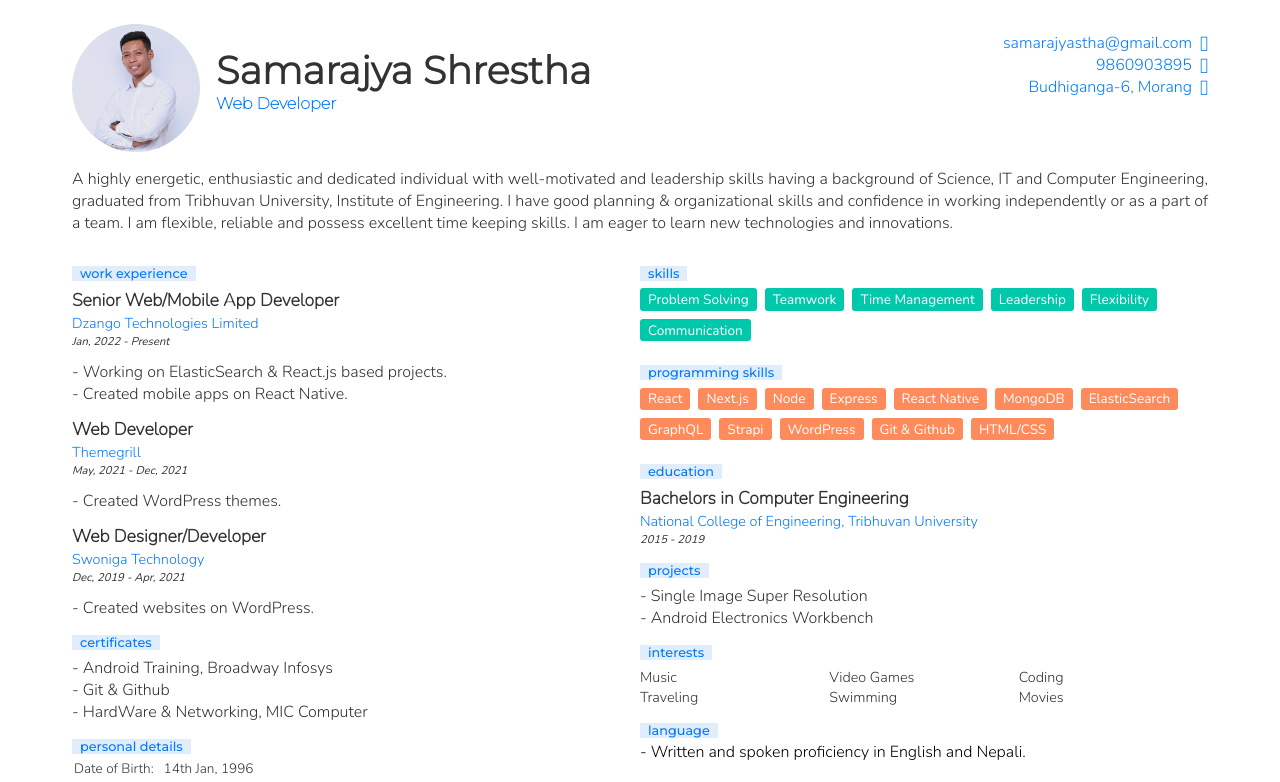
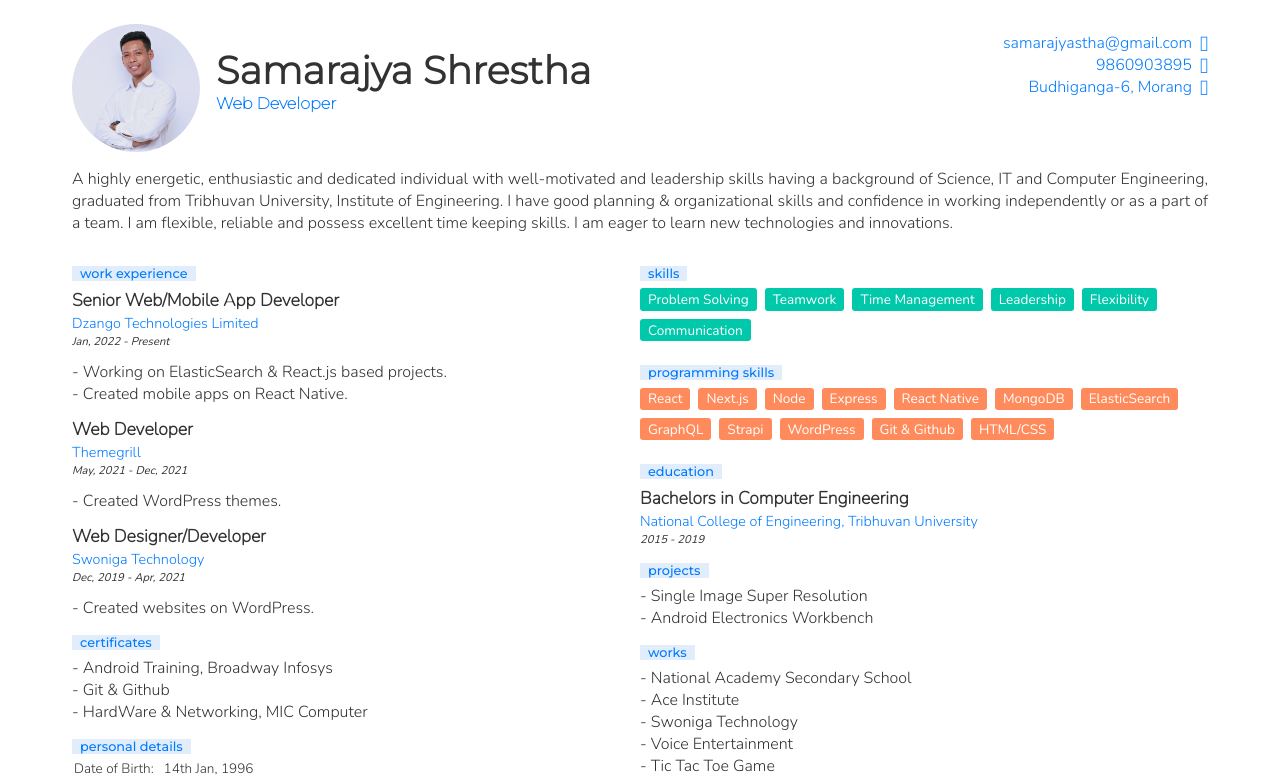
Before and after one commit to samarajyastha/portfolio, a React (Create React App) app: page / in a window 1280 px wide. Shown: the top 782 px of the page. Built offline with nearby package versions, Linux system fonts and the light colour scheme.

Commit message:
feat: add works in portfolio

```diff
--- /dev/null
+++ b/src/components/Works.tsx
@@ -0,0 +1,22 @@
+import { StyledWorks } from "../styles/Component.styles";
+
+interface Props {
+  works: {
+    title: string;
+    url: string;
+  }[];
+}
+
+const Works = ({ works }: Props) => {
+  return (
+    <StyledWorks>
+      {works.map((work, index) => (
+        <a key={index} href={work.url} target="_blank" rel="noreferrer">
+          - {work.title}
+        </a>
+      ))}
+    </StyledWorks>
+  );
+};
+
+export default Works;
--- a/src/layouts/Portfolio.tsx
+++ b/src/layouts/Portfolio.tsx
@@ -8,16 +8,18 @@ import {
   projects,
   skills,
   workExperiences,
+  works,
 } from "../constants/contents";
 import { StyledPortfolio } from "../styles/Layout.styles";
+import Certificates from "../components/Certificates";
+import Education from "../components/Education";
+import Interests from "../components/Interests";
+import PersonalDetails from "../components/PersonalDetails";
 import ProgrammingSkills from "../components/ProgrammingSkills";
+import Projects from "../components/Projects";
 import Skills from "../components/Skills";
 import WorkExperience from "../components/WorkExperience";
-import Education from "../components/Education";
-import Certificates from "../components/Certificates";
-import Projects from "../components/Projects";
-import PersonalDetails from "../components/PersonalDetails";
-import Interests from "../components/Interests";
+import Works from "../components/Works";
 
 const Portfolio = () => {
   return (
@@ -61,6 +63,11 @@ const Portfolio = () => {
           <Projects projects={projects} />
         </div>
 
+        <div className="works">
+          <span className="badge">works</span>
+          <Works works={works} />
+        </div>
+
         <div className="interests">
           <span className="badge">interests</span>
           <Interests interests={interests} />
--- a/src/styles/Component.styles.ts
+++ b/src/styles/Component.styles.ts
@@ -123,3 +123,15 @@ export const StyledInterests = styled.div`
 `;
 
 export const StyledLanguage = styled.div``;
+
+export const StyledWorks = styled.div`
+  a {
+    color: ${palette.primaryTextColor};
+    display: block;
+    text-decoration: none;
+
+    &:hover {
+      color: ${palette.primaryColor};
+    }
+  }
+`;
```
Also changed, not shown: 1 other file (tests, documents, lock files or other folders).
